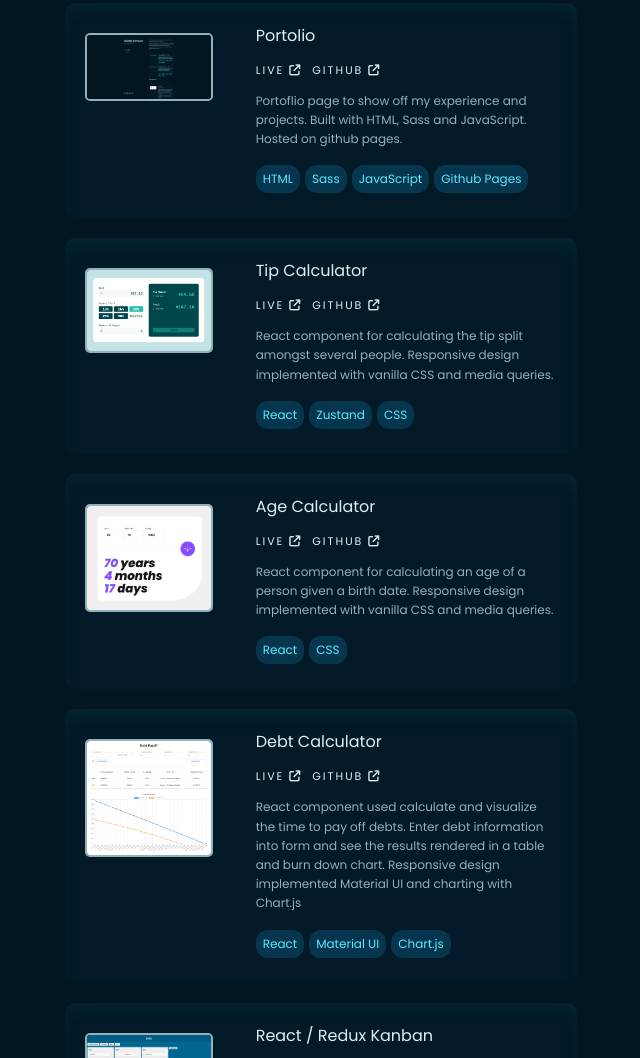
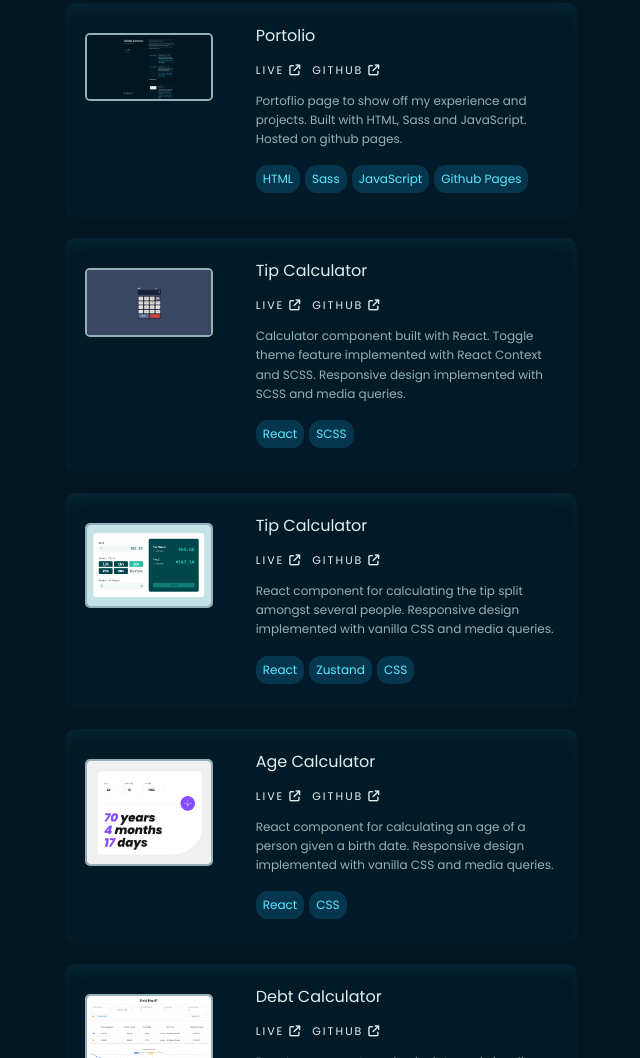
Before and after one commit to msalvatore22/msalvatore22.github.io, a plain HTML site: page index.html in a window 1280 px wide. Shown: the part 1351-2409 px from the top of the page, without its empty margins (575-1215 px from the left). Drawn offline with Linux system fonts and the light colour scheme.

Commit message:
Added react calculator

```diff
--- a/index.html
+++ b/index.html
@@ -208,6 +208,34 @@
 					</div>
 				</div>
 				<div class="card">
+					<img class="card-image" src="images/react-themed-calculator.png" />
+
+					<div>
+						<h4>Tip Calculator</h4>
+						<ul>
+							<li>
+								<a class="visit" href="https://msalvatore22.github.io/react-calculator/" target="_blank">LIVE <i class="fa-solid fa-arrow-up-right-from-square"></i></a>
+							</li>
+							<li>
+								<a class="visit" href="https://github.com/msalvatore22/react-calculator" target="_blank">GITHUB <i class="fa-solid fa-arrow-up-right-from-square"></i></a>
+							</li>
+						</ul>
+						<p class="card-description">
+							Calculator component built with React.
+							Toggle theme feature implemented with React Context and SCSS.
+							Responsive design implemented with SCSS and media queries.
+						</p>
+						<ul>
+							<li>
+								<div class="tech-stack">React</div>
+							</li>
+							<li>
+								<div class="tech-stack">SCSS</div>
+							</li>
+						</ul>
+					</div>
+				</div>
+				<div class="card">
 					<img class="card-image" src="images/react-tip-calculator.png" />
 
 					<div>
```
Also changed, not shown: images/pro-football-metrics.png (added), images/react-themed-calculator.png (added).
